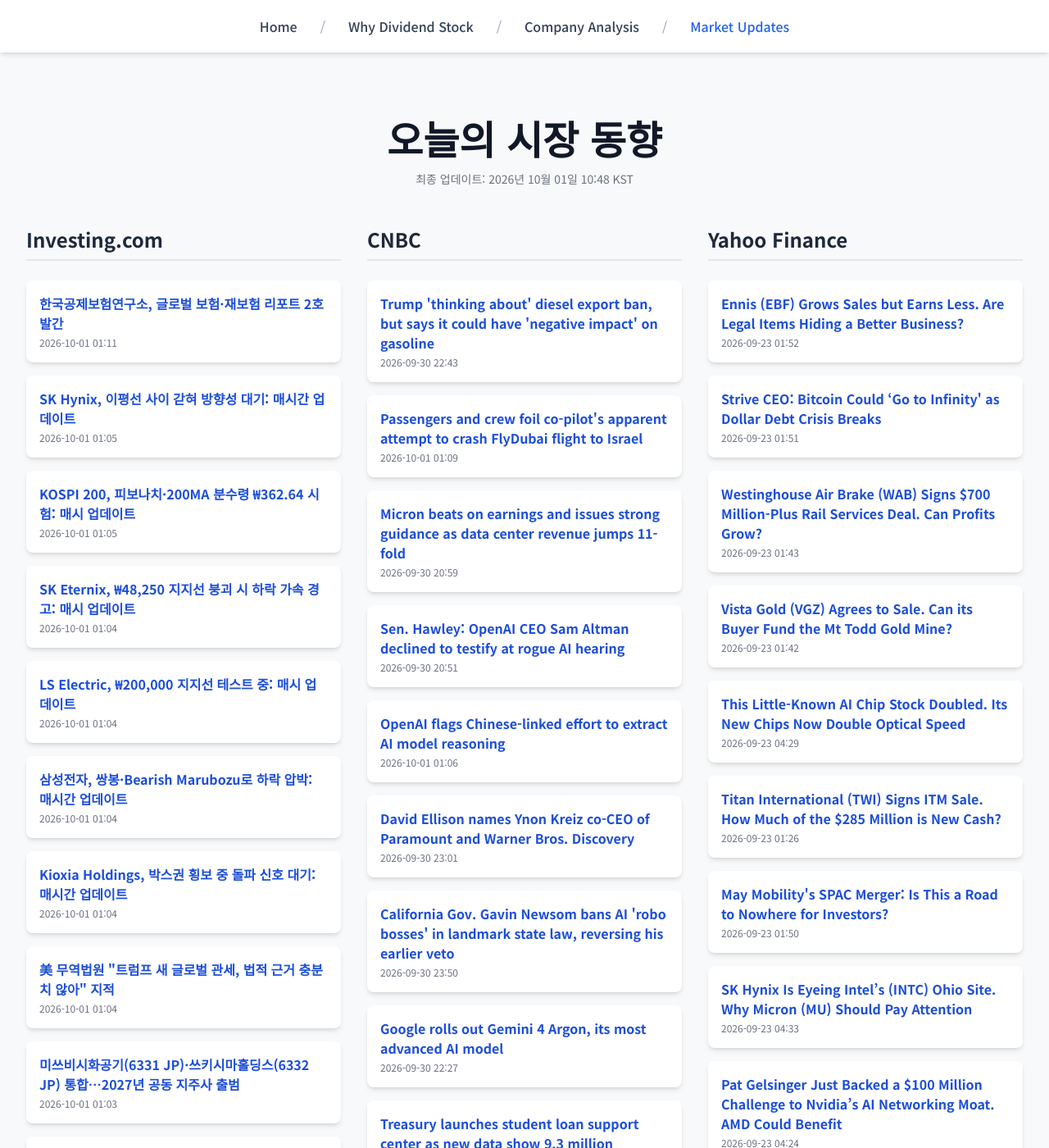
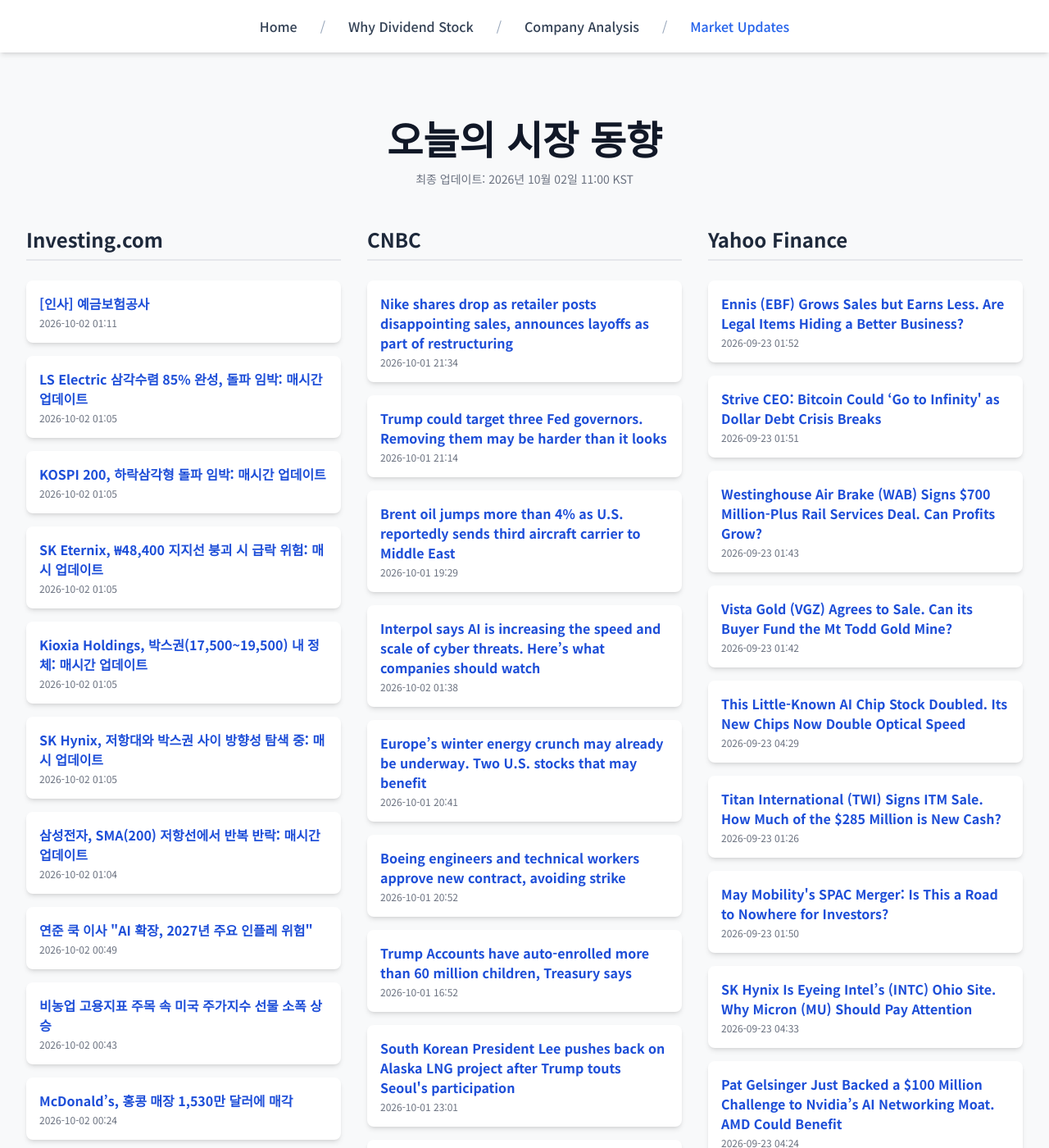
Before and after one commit to Kay-Hwang/my-company-analysis, a Jekyll site: the page built from market-updates.html, in a window 1280 px wide and 1400 px high. Shown: the whole window at 82% size. Built offline with Jekyll 4.4.1, drawn with Linux system fonts in a browser that asks for light colours; nearby versions of some CDN libraries; a script that is not in the unit is left out; some of the changed text lies outside the part shown.

Commit message:
Update daily data

```diff
--- a/_data/latest_data.json
+++ b/_data/latest_data.json
@@ -1,128 +1,128 @@
 {
-  "lastUpdated": "2026년 10월 01일 10:48 KST",
+  "lastUpdated": "2026년 10월 02일 11:00 KST",
   "news": {
     "investing": [
       {
-        "title": "한국공제보험연구소, 글로벌 보험·재보험 리포트 2호 발간",
-        "link": "https://kr.investing.com/news/stock-market-news/article-2112529",
-        "pubDate": "2026-10-01 01:11:25",
-        "summary": "한국공제보험연구소, 글로벌 보험·재보험 리포트 2호 발간"
+        "title": "[인사] 예금보험공사",
+        "link": "https://kr.investing.com/news/stock-market-news/article-2114182",
+        "pubDate": "2026-10-02 01:11:30",
+        "summary": "[인사] 예금보험공사"
       },
       {
-        "title": "SK Hynix, 이평선 사이 갇혀 방향성 대기: 매시간 업데이트",
-        "link": "https://kr.investing.com/news/stock-market-news/article-93CH-2107605",
-        "pubDate": "2026-10-01 01:05:33",
-        "summary": "SK Hynix, 이평선 사이 갇혀 방향성 대기: 매시간 업데이트"
+        "title": "LS Electric 삼각수렴 85% 완성, 돌파 임박: 매시간 업데이트",
+        "link": "https://kr.investing.com/news/stock-market-news/article-93CH-2107610",
+        "pubDate": "2026-10-02 01:05:18",
+        "summary": "LS Electric 삼각수렴 85% 완성, 돌파 임박: 매시간 업데이트"
       },
       {
-        "title": "KOSPI 200, 피보나치·200MA 분수령 ₩362.64 시험: 매시 업데이트",
+        "title": "KOSPI 200, 하락삼각형 돌파 임박: 매시간 업데이트",
         "link": "https://kr.investing.com/news/stock-market-news/article-93CH-2107609",
-        "pubDate": "2026-10-01 01:05:19",
-        "summary": "KOSPI 200, 피보나치·200MA 분수령 ₩362.64 시험: 매시 업데이트"
+        "pubDate": "2026-10-02 01:05:10",
+        "summary": "KOSPI 200, 하락삼각형 돌파 임박: 매시간 업데이트"
       },
       {
-        "title": "SK Eternix, ₩48,250 지지선 붕괴 시 하락 가속 경고: 매시 업데이트",
+        "title": "SK Eternix, ₩48,400 지지선 붕괴 시 급락 위험: 매시 업데이트",
         "link": "https://kr.investing.com/news/stock-market-news/article-93CH-2107608",
-        "pubDate": "2026-10-01 01:04:57",
-        "summary": "SK Eternix, ₩48,250 지지선 붕괴 시 하락 가속 경고: 매시 업데이트"
+        "pubDate": "2026-10-02 01:05:09",
+        "summary": "SK Eternix, ₩48,400 지지선 붕괴 시 급락 위험: 매시 업데이트"
       },
       {
-        "title": "LS Electric, ₩200,000 지지선 테스트 중: 매시 업데이트",
-        "link": "https://kr.investing.com/news/stock-market-news/article-93CH-2107610",
-        "pubDate": "2026-10-01 01:04:54",
-        "summary": "LS Electric, ₩200,000 지지선 테스트 중: 매시 업데이트"
+        "title": "Kioxia Holdings, 박스권(17,500~19,500) 내 정체: 매시간 업데이트",
+        "link": "https://kr.investing.com/news/stock-market-news/article-93CH-2107607",
+        "pubDate": "2026-10-02 01:05:05",
+        "summary": "Kioxia Holdings, 박스권(17,500~19,500) 내 정체: 매시간 업데이트"
       },
       {
-        "title": "삼성전자, 쌍봉·Bearish Marubozu로 하락 압박: 매시간 업데이트",
-        "link": "https://kr.investing.com/news/stock-market-news/article-93CH-2107606",
-        "pubDate": "2026-10-01 01:04:51",
-        "summary": "삼성전자, 쌍봉·Bearish Marubozu로 하락 압박: 매시간 업데이트"
+        "title": "SK Hynix, 저항대와 박스권 사이 방향성 탐색 중: 매시 업데이트",
+        "link": "https://kr.investing.com/news/stock-market-news/article-93CH-2107605",
+        "pubDate": "2026-10-02 01:05:03",
+        "summary": "SK Hynix, 저항대와 박스권 사이 방향성 탐색 중: 매시 업데이트"
       },
       {
-        "title": "Kioxia Holdings, 박스권 횡보 중 돌파 신호 대기: 매시간 업데이트",
-        "link": "https://kr.investing.com/news/stock-market-news/article-93CH-2107607",
-        "pubDate": "2026-10-01 01:04:50",
-        "summary": "Kioxia Holdings, 박스권 횡보 중 돌파 신호 대기: 매시간 업데이트"
+        "title": "삼성전자, SMA(200) 저항선에서 반복 반락: 매시간 업데이트",
+        "link": "https://kr.investing.com/news/stock-market-news/article-93CH-2107606",
+        "pubDate": "2026-10-02 01:04:55",
+        "summary": "삼성전자, SMA(200) 저항선에서 반복 반락: 매시간 업데이트"
       },
       {
-        "title": "美 무역법원 \"트럼프 새 글로벌 관세, 법적 근거 충분치 않아\" 지적",
-        "link": "https://kr.investing.com/news/stock-market-news/article-2112514",
-        "pubDate": "2026-10-01 01:04:05",
-        "summary": "美 무역법원 \"트럼프 새 글로벌 관세, 법적 근거 충분치 않아\" 지적"
+        "title": "연준 쿡 이사 \"AI 확장, 2027년 주요 인플레 위험\"",
+        "link": "https://kr.investing.com/news/stock-market-news/article-93CH-2114177",
+        "pubDate": "2026-10-02 00:49:09",
+        "summary": "연준 쿡 이사 \"AI 확장, 2027년 주요 인플레 위험\""
       },
       {
-        "title": "미쓰비시화공기(6331 JP)·쓰키시마홀딩스(6332 JP) 통합…2027년 공동 지주사 출범",
-        "link": "https://kr.investing.com/news/stock-market-news/article-2112503",
-        "pubDate": "2026-10-01 01:03:52",
-        "summary": "미쓰비시화공기(6331 JP)·쓰키시마홀딩스(6332 JP) 통합…2027년 공동 지주사 출범"
+        "title": "비농업 고용지표 주목 속 미국 주가지수 선물 소폭 상승",
+        "link": "https://kr.investing.com/news/stock-market-news/article-2114175",
+        "pubDate": "2026-10-02 00:43:53",
+        "summary": "비농업 고용지표 주목 속 미국 주가지수 선물 소폭 상승"
       },
       {
-        "title": "마이크론 테크놀로지 호실적에 미국 주가지수 선물 상승",
-        "link": "https://kr.investing.com/news/stock-market-news/article-2112516",
-        "pubDate": "2026-10-01 00:43:51",
-        "summary": "마이크론 테크놀로지 호실적에 미국 주가지수 선물 상승"
+        "title": "McDonald’s, 홍콩 매장 1,530만 달러에 매각",
+        "link": "https://kr.investing.com/news/stock-market-news/article-93CH-2114162",
+        "pubDate": "2026-10-02 00:24:47",
+        "summary": "McDonald’s, 홍콩 매장 1,530만 달러에 매각"
       }
     ],
     "cnbc": [
       {
-        "title": "Trump 'thinking about' diesel export ban, but says it could have 'negative impact' on gasoline",
-        "link": "https://www.cnbc.com/2026/09/30/trump-diesel-export-ban-gas.html",
-        "pubDate": "Wed, 30 Sep 2026 22:43:53 GMT",
-        "summary": "Trump recently said he was \"very seriously\" considering a diesel export ban, despite warnings from the U.S. oil industry that doing so would raise prices."
+        "title": "Nike shares drop as retailer posts disappointing sales, announces layoffs as part of restructuring",
+        "link": "https://www.cnbc.com/2026/10/01/nike-nke-q1-2027-earnings.html",
+        "pubDate": "Thu, 01 Oct 2026 21:34:44 GMT",
+        "summary": "Nike is expected to post another quarter of declining sales as the company tries to turn around its business and regain growth in China."
       },
       {
-        "title": "Passengers and crew foil co-pilot's apparent attempt to crash FlyDubai flight to Israel",
-        "link": "https://www.cnbc.com/2026/10/01/dubai-israel-flight-pilot-crash-indian.html",
-        "pubDate": "Thu, 01 Oct 2026 01:09:18 GMT",
-        "summary": "One of the pilots on a FlyDubai flight headed for Israel stabbed the second pilot, according to Israeli Prime Minister Benjamin Netanyahu."
+        "title": "Trump could target three Fed governors. Removing them may be harder than it looks",
+        "link": "https://www.cnbc.com/2026/10/01/trump-fed-powell-lisa-cook-michael-barr-removal.html",
+        "pubDate": "Thu, 01 Oct 2026 21:14:49 GMT",
+        "summary": "Trump could seek to remove Jerome Powell, Lisa Cook and Michael Barr from the Federal Reserve, but court rulings and lengthy litigation could limit him."
       },
       {
-        "title": "Micron beats on earnings and issues strong guidance as data center revenue jumps 11-fold",
-        "link": "https://www.cnbc.com/2026/09/30/micron-mu-q4-earnings-report-2026.html",
-        "pubDate": "Wed, 30 Sep 2026 20:59:05 GMT",
-        "summary": "Micron is up over 500% in the past year as the company benefits from soaring AI demand."
+        "title": "Brent oil jumps more than 4% as U.S. reportedly sends third aircraft carrier to Middle East",
+        "link": "https://www.cnbc.com/2026/10/01/oil-prices-today-wti-brent.html",
+        "pubDate": "Thu, 01 Oct 2026 19:29:26 GMT",
+        "summary": "Oil prices rose sharply Thursday following a report the U.S. is sending a third aircraft carrier strike group to the Middle East."
       },
       {
-        "title": "Sen. Hawley: OpenAI CEO Sam Altman declined to testify at rogue AI hearing",
-        "link": "https://www.cnbc.com/2026/09/30/hawley-openai-sam-altman-rogue-ai.html",
-        "pubDate": "Wed, 30 Sep 2026 20:51:44 GMT",
-        "summary": "A Senate subcommittee on Wednesday is examining rogue AI, after a series of AI cyberattacks and increasing warnings about the risks of the technology."
+        "title": "Interpol says AI is increasing the speed and scale of cyber threats. Here’s what companies should watch",
+        "link": "https://www.cnbc.com/2026/10/02/interpol-cyberattack-cyberthreat-agentic-ai.html",
+        "pubDate": "Fri, 02 Oct 2026 01:38:13 GMT",
+        "summary": "An Interpol executive warns AI is making existing cyber threats faster and harder to detect, while companies face new risks from the rise of agentic AI."
       },
       {
-        "title": "OpenAI flags Chinese-linked effort to extract AI model reasoning",
-        "link": "https://www.cnbc.com/2026/10/01/openai-chinas-moonshot-ai-kimi.html",
-        "pubDate": "Thu, 01 Oct 2026 01:06:02 GMT",
-        "summary": "OpenAI says it identified an attempt to extract protected reasoning from its AI models, linking part of the activity with China’s Moonshot AI."
+        "title": "Europe’s winter energy crunch may already be underway. Two U.S. stocks that may benefit",
+        "link": "https://www.cnbc.com/2026/10/01/europes-winter-energy-crunch-may-already-be-underway-two-us-stocks-that-may-benefit.html",
+        "pubDate": "Thu, 01 Oct 2026 20:41:38 GMT",
+        "summary": "BP's largest oil discovery in 25 years. What it means for the stock."
       },
       {
-        "title": "David Ellison names Ynon Kreiz co-CEO of Paramount and Warner Bros. Discovery",
-        "link": "https://www.cnbc.com/2026/09/30/david-ellison-ynon-kreiz-co-ceo-paramount-wbd.html",
-        "pubDate": "Wed, 30 Sep 2026 23:01:40 GMT",
-        "summary": "Paramount CEO David Ellison announced outgoing Mattel chief Ynon Kreiz will serve as the co-CEO of the anticipated combination of Paramount and WBD."
+        "title": "Boeing engineers and technical workers approve new contract, avoiding strike",
+        "link": "https://www.cnbc.com/2026/10/01/boeing-contract-engineers-technical-workers.html",
+        "pubDate": "Thu, 01 Oct 2026 20:52:52 GMT",
+        "summary": "The work group comprises Boeing's largest white-collar union."
       },
       {
-        "title": "California Gov. Gavin Newsom bans AI 'robo bosses' in landmark state law, reversing his earlier veto",
-        "link": "https://www.cnbc.com/2026/09/30/california-gavin-newsom-ai-ban.html",
-        "pubDate": "Wed, 30 Sep 2026 23:50:01 GMT",
-        "summary": "California Governor Gavin Newsom has banned 'robo-bosses' from firing workers, the first U.S. state with such a law."
+        "title": "Trump Accounts have auto-enrolled more than 60 million children, Treasury says",
+        "link": "https://www.cnbc.com/2026/10/01/treasury-trump-accounts-auto-enroll-more-than-60-million-children.html",
+        "pubDate": "Thu, 01 Oct 2026 16:52:22 GMT",
+        "summary": "More than 60 million children have been automatically enrolled in Trump Accounts, according to a Treasury Department announcement exclusively provided to CNBC."
       },
       {
-        "title": "Google rolls out Gemini 4 Argon, its most advanced AI model",
-        "link": "https://www.cnbc.com/2026/09/30/google-gemini-4-argon-ai.html",
-        "pubDate": "Wed, 30 Sep 2026 22:27:09 GMT",
-        "summary": "Gemini 4 Argon is Alphabet's most advanced model yet, with major coding, cybersecurity, and complex professional work improvements."
+        "title": "South Korean President Lee pushes back on Alaska LNG project after Trump touts Seoul's participation",
+        "link": "https://www.cnbc.com/2026/10/01/trump-south-korea-investment-alaska-lng-nuclear-power.html",
+        "pubDate": "Thu, 01 Oct 2026 23:01:03 GMT",
+        "summary": "The U.S. announced plans for up to $200 billion in South Korean investment, though Seoul has yet to finalize the participation in the Alaska LNG project."
       },
       {
-        "title": "Treasury launches student loan support center as new data show 9.3 million borrowers in default",
-        "link": "https://www.cnbc.com/2026/09/30/student-loan-default-support-center.html",
-        "pubDate": "Wed, 30 Sep 2026 22:15:29 GMT",
-        "summary": "The Trump administration announced on Wednesday that it was launching a \"Default Loans Support Center\" for student loan borrowers who've fallen behind."
+        "title": "Treasury yields fall from multiyear highs",
+        "link": "https://www.cnbc.com/2026/10/01/us-treasury-bond-yield.html",
+        "pubDate": "Thu, 01 Oct 2026 21:17:31 GMT",
+        "summary": "Treasury yields were higher on Thursday as investors kept selling government debt."
       },
       {
-        "title": "Trump administration starts sending $500 Obamacare refund checks — who stands to benefit",
-        "link": "https://www.cnbc.com/2026/09/30/obamacare-aca-refund-checks.html",
-        "pubDate": "Wed, 30 Sep 2026 22:11:08 GMT",
-        "summary": "The refunds come after millions of people lost premium subsidies for their health insurance and right before the midterm elections."
+        "title": "Treasury sanctions operation targets Iran's auto, rail industries in latest economic attack",
+        "link": "https://www.cnbc.com/2026/10/01/treasury-sanctions-iran-auto-rail.html",
+        "pubDate": "Thu, 01 Oct 2026 18:37:16 GMT",
+        "summary": "\"Operation Economic Outcast\" was touted by President Donald Trump as Iran's \"economic D-Day\" when Treasury Secretary Scott Bessent unveiled it in August."
       }
     ],
     "yahoo": [
```
